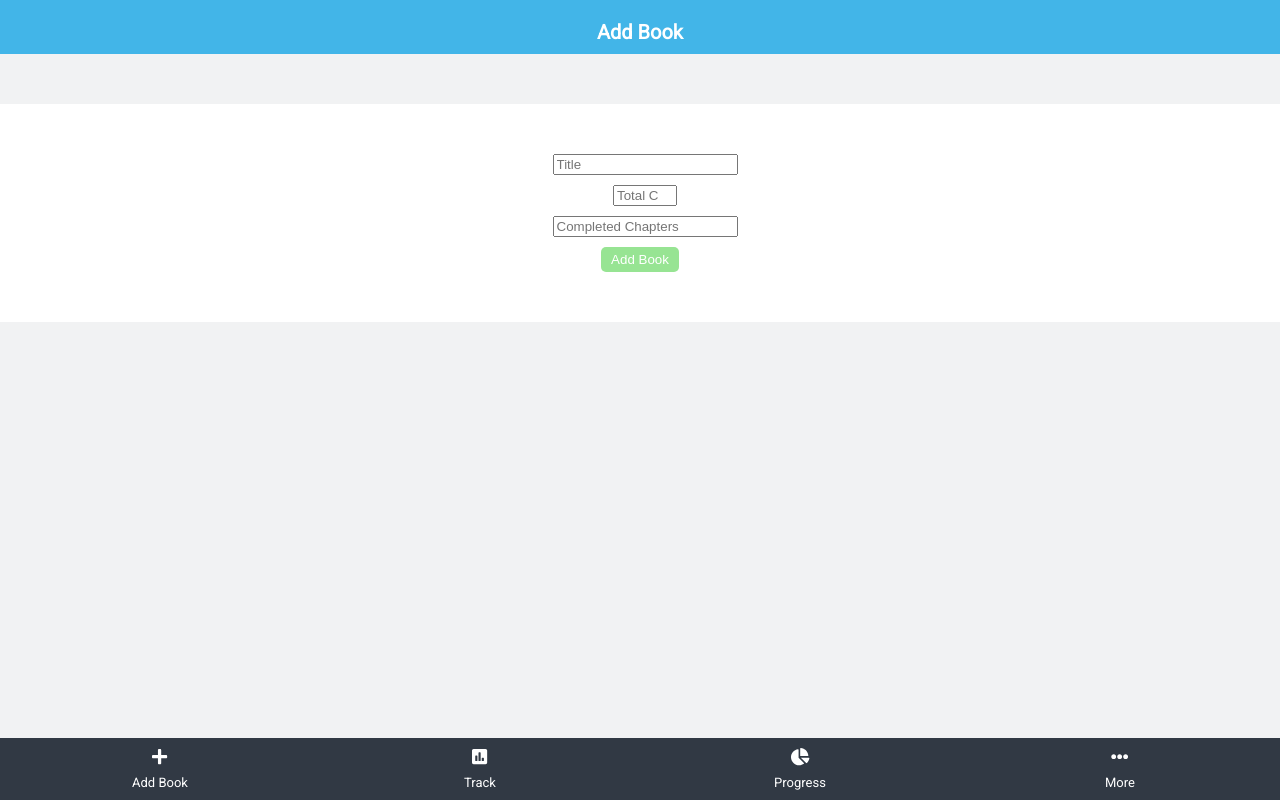
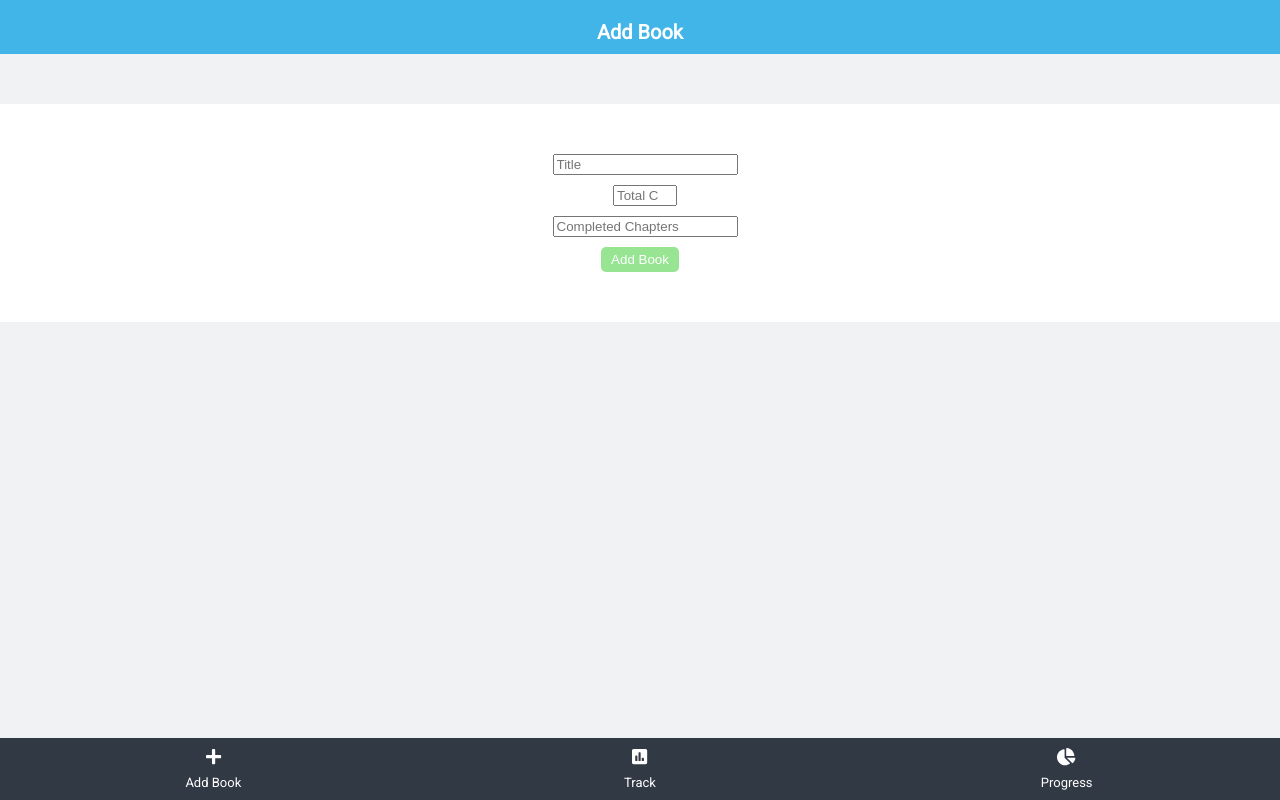
Before and after one commit to meronogbai/track-books, a React (Create React App) app: page /add-book in a window 1280 px wide. Built offline with nearby package versions, Linux system fonts and the light colour scheme; sample sign-in values are in the browser's storage.

Commit message:
Protect progress component if no token

```diff
--- a/src/components/Nav.js
+++ b/src/components/Nav.js
@@ -1,5 +1,5 @@
 import {
-  faChartPie, faEllipsisH, faPlus, faPoll,
+  faChartPie, faPlus, faPoll,
 } from '@fortawesome/free-solid-svg-icons';
 import { FontAwesomeIcon } from '@fortawesome/react-fontawesome';
 
@@ -19,10 +19,7 @@ const Nav = () => (
       <FontAwesomeIcon icon={faChartPie} size="lg" />
       <span>Progress</span>
     </Link>
-    <Link to="/home">
-      <FontAwesomeIcon icon={faEllipsisH} size="lg" />
-      <span>More</span>
-    </Link>
+
   </nav>
 );
 
--- a/src/components/Progress.js
+++ b/src/components/Progress.js
@@ -1,6 +1,7 @@
 import { useEffect } from 'react';
 import { useDispatch, useSelector } from 'react-redux';
 import { CircularProgressbar } from 'react-circular-progressbar';
+import { useHistory } from 'react-router-dom';
 import { getBooks } from '../redux/books';
 import { changeTitle } from '../redux/title';
 import Loading from './Loading';
@@ -8,12 +9,17 @@ import Nav from './Nav';
 import 'react-circular-progressbar/dist/styles.css';
 
 const Progress = () => {
+  const history = useHistory();
   const dispatch = useDispatch();
   const books = useSelector(state => state.books);
   const token = localStorage.getItem('token');
   useEffect(() => {
     dispatch(changeTitle('Progress'));
-    dispatch(getBooks(token));
+    if (token) {
+      dispatch(getBooks(token));
+    } else {
+      history.push('/signup');
+    }
   }, []);
   let content;
   if (books.loading) {
```
